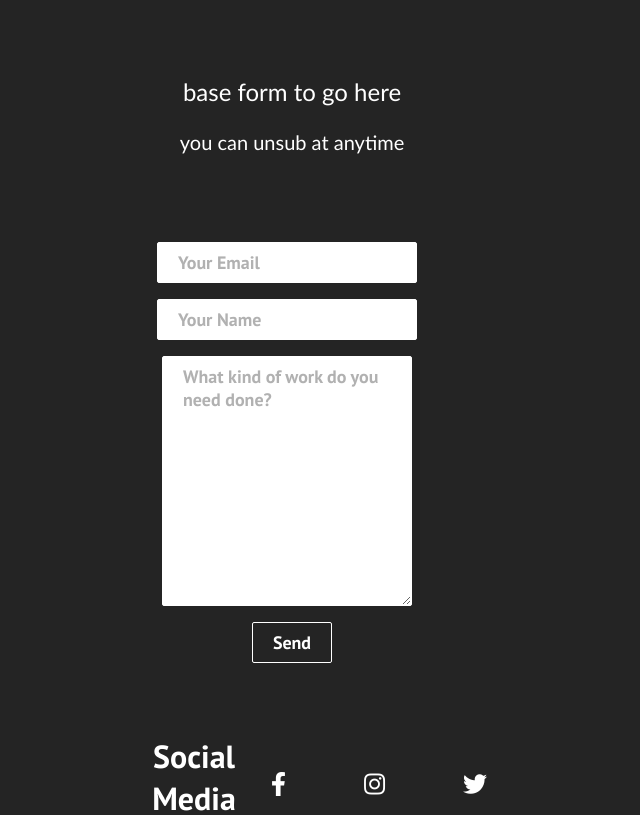
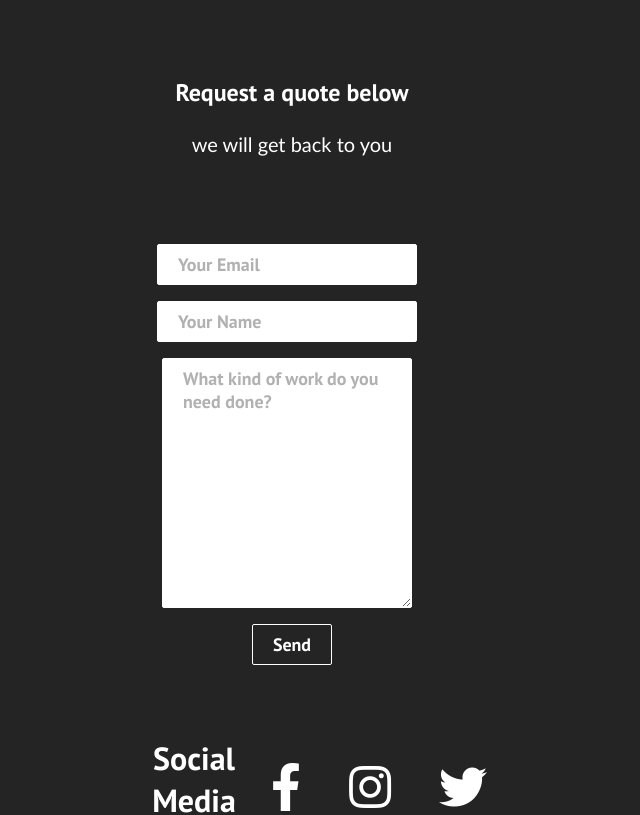
Before and after one commit to TheRealLewis/dovetailProject, a React (Create React App) app: page / in a window 1280 px wide. Shown: the part 2100-2915 px from the top of the page, without its empty margins (348-988 px from the left). Built offline with nearby package versions, Linux system fonts and the light colour scheme.

Commit message:
got button to take you to bottom contact form

```diff
--- a/src/components/Button.js
+++ b/src/components/Button.js
@@ -1,10 +1,15 @@
 import React from 'react';
 import './Button.css';
-import { Link } from 'react-router-dom';
+import { Link, useHref } from 'react-router-dom';
+import Footer from './Footer';
 
 const STYLES = ['btn--primary', 'btn--outline']
 
 const SIZES = ['btn--medium', 'btn--large'];
+
+const scrollHeight = document.body.scrollHeight;
+
+
 
 export const Button = ({
     children,
@@ -18,8 +23,8 @@ export const Button = ({
     const checkButtonSize = SIZES.includes(buttonSize) ? buttonSize : SIZES[0]
 
     return (
-        <Link to='/contact-us' className='btn-mobile'>
-            <button className={`btn ${checkButtonStyle} ${checkButtonSize}`} onClick={onClick} type={type}>
+        <Link to='' className='btn-mobile'>
+            <button className={`btn ${checkButtonStyle} ${checkButtonSize}`} onClick={()=> window.scrollTo(0, scrollHeight)} type={type}>
                 {children}
             </button>
         </Link>
--- a/src/components/Footer.js
+++ b/src/components/Footer.js
@@ -8,23 +8,28 @@ const inputBox = {
     height: '250px'
 }
 
+const linkStyle = {
+    'text-decoration' : 'none',
+    'color': '#fff'
+}
+
 
 function Footer() {
   return (
-    <div className='footer-container'>
+    <div className='footer-container' id='footer-container'>
         <section className='footer-subscription'>
-            <p className='footer-subscription-heading'>
-                base form to go here
-            </p>
+            <h2 className='footer-subscription-heading'>
+                Request a quote below
+            </h2>
             <p className='footer-subscription-text'>
-                you can unsub at anytime
+                we will get back to you
             </p>
             <div className='input-areas'>
                 <form className='footer-container'>
                     <input className='footer-input' type='email' name='email' placeholder='Your Email'/>
                     <input className='footer-input' type='text' name='name' placeholder='Your Name'/>
                     <textarea className='footer-input' type='text-box' name='quote' placeholder='What kind of work do you need done?' style={inputBox}/>
-                    <Button buttonStyle='btn--outline'>Send</Button>
+                    <Button buttonStyle='btn--outline' onClick={() => window.location = 'mailto:kirk@dovetailcontracting.com'}>Send</Button>
                 </form>
             </div>
             <div className='footer-links'>
@@ -37,30 +42,15 @@ function Footer() {
                                 </Link>
                             </div>
                             <div class='social-icons'>
-                                <Link
-                                    class='social-icon-link facebook'
-                                    to='/'
-                                    target='_blank'
-                                    aria-label='Facebook'
-                                >
-                                    <i class='fab fa-facebook-f' />
-                                </Link>
-                                <Link
-                                    class='social-icon-link instagram'
-                                    to='/'
-                                    target='_blank'
-                                    aria-label='Instagram'
-                                    >
-                                        <i class='fab fa-instagram' />
-                                </Link>
-                                <Link
-                                    class='social-icon-link twitter'
-                                    to='/'
-                                    target='_blank'
-                                    aria-label='Twitter'
-                                    >
-                                        <i class='fab fa-twitter' />
-                                </Link>
+                                    <a href='https://facebook.com/dovetailcontracting' target='_blank' style={linkStyle}>
+                                        <i class='fab fa-3x fa-facebook-f' />
+                                    </a>
+                                    <a href='https://instagram.com/dovetailcontracting' target='_blank' style={linkStyle}>
+                                        <i class='fab fa-3x fa-instagram' />
+                                    </a>
+                                    <a href='https://twitter.com/dovetailcontracting' target='_blank' style={linkStyle}>
+                                        <i class='fab fa-3x fa-twitter' />
+                                    </a>
 
                             </div>
                         </div>
```
